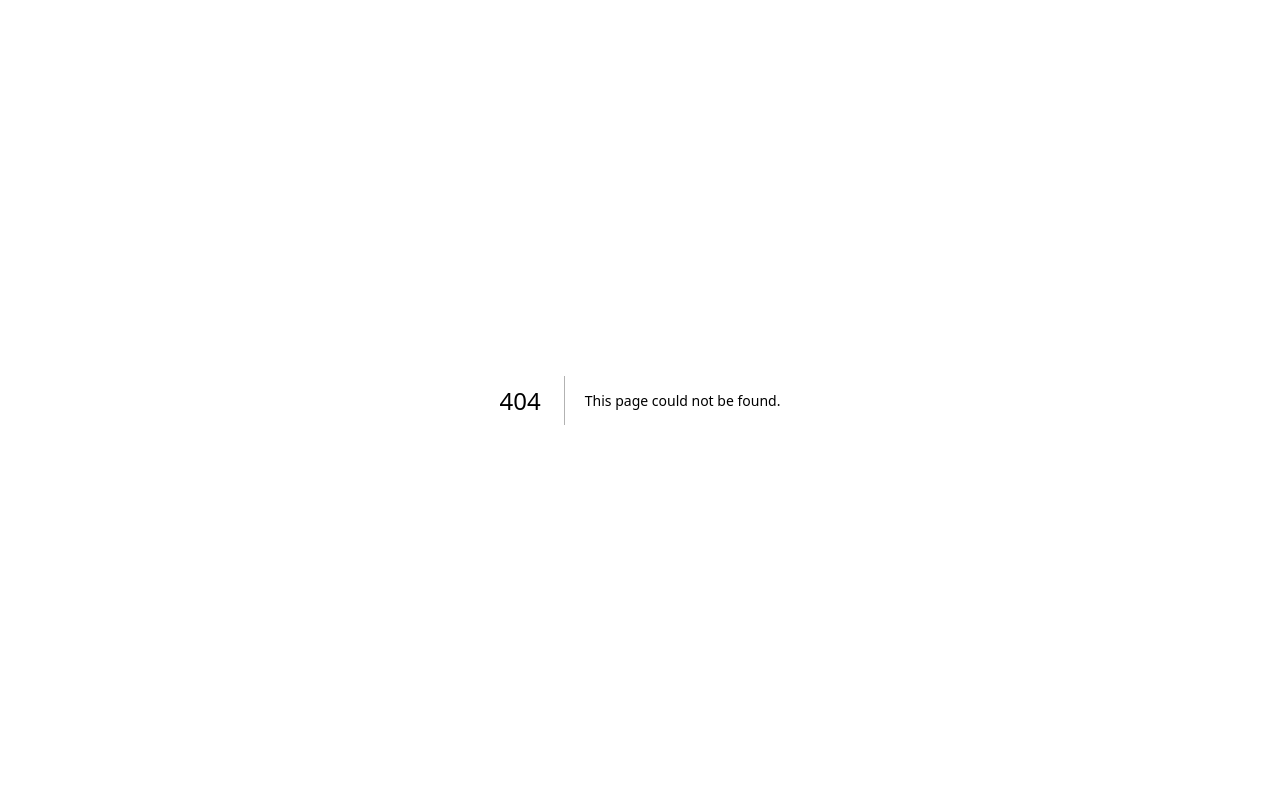
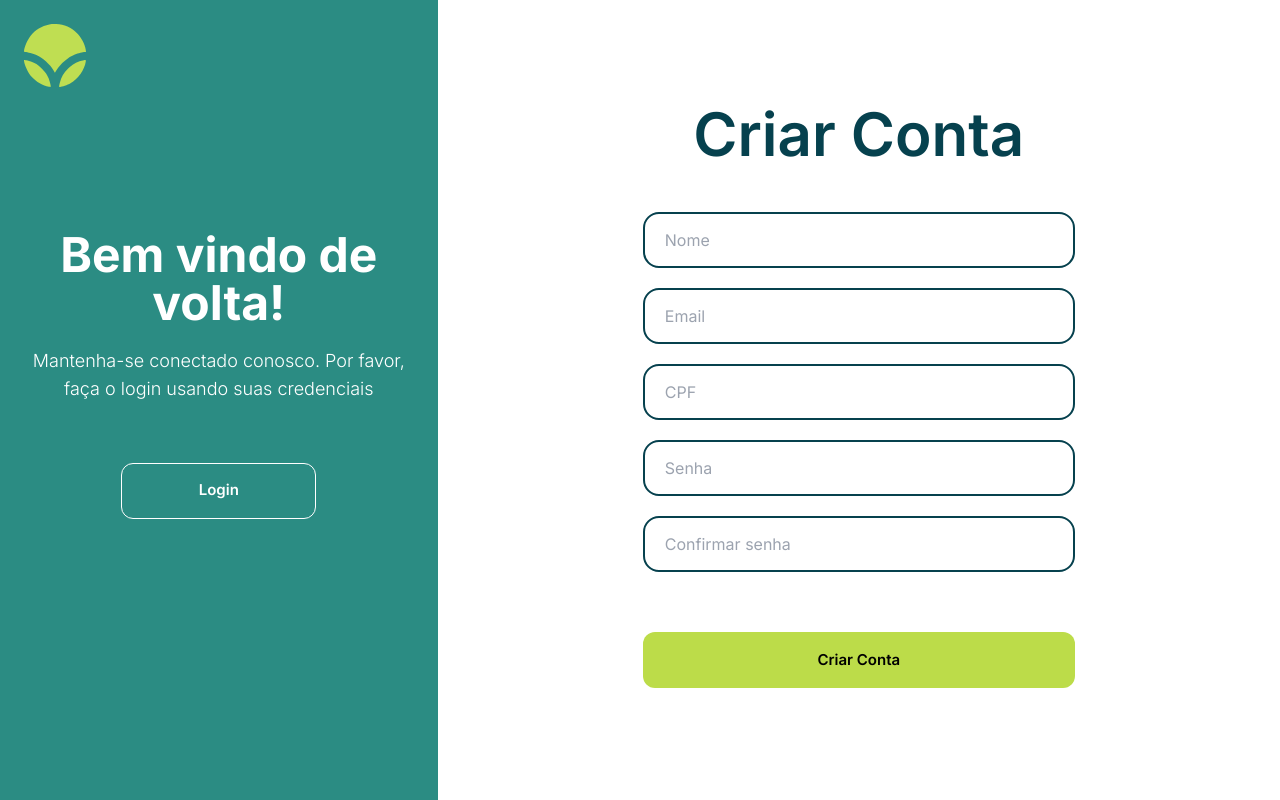
Before and after one commit to BahianDev/viva-amazonia, a Next.js app: page /sign-up in a window 1280 px wide. Before the commit this address had no page. Built offline with nearby package versions, Linux system fonts and the light colour scheme.

Commit message:
fix: authentication

```diff
--- a/src/app/api/auth/[...nextauth]/route.ts
+++ b/src/app/api/auth/[...nextauth]/route.ts
@@ -4,22 +4,20 @@ import NextAuth from "next-auth/next";
 import CredentialsProvider from "next-auth/providers/credentials";
 
 async function refreshToken(token: any): Promise<JWT> {
+  console.log("refresh");
   const res = await fetch("http://localhost:3001/auth/refresh", {
     method: "POST",
     headers: {
-      authorization: `Refresh ${token.backendTokens.refreshToken}`,
+      authorization: `Bearer ${token.refreshToken}`,
     },
   });
-  console.log("refreshed");
-
   const response = await res.json();
 
   return {
     ...token,
-    backendTokens: response,
+    ...response,
   };
 }
-
 
 export const authOptions: NextAuthOptions = {
   providers: [
@@ -58,21 +56,21 @@ export const authOptions: NextAuthOptions = {
     }),
   ],
   pages: {
-    signIn: "/signIn",
+    signIn: "/sign-in",
   },
+  secret: "secret",
   callbacks: {
-    async jwt({ token, user }: any) {
+    async jwt({ token, user }) {
       if (user) return { ...token, ...user };
 
-      if (new Date().getTime() < token.backendTokens.expiresIn) return token;
+      const payload = token as any;
+
+      if (new Date().getTime() < payload.expiresIn) return token;
 
       return await refreshToken(token);
     },
-
-    async session({ token, session }: any) {
-      session.user = token.user;
-      session.backendTokens = token.backendTokens;
-
+    async session({ token, session }) {
+      session.user = token;
       return session;
     },
   },
--- a/src/app/page.tsx
+++ b/src/app/page.tsx
@@ -6,8 +6,8 @@ import { formatHash } from "./utils/formatHash";
 import Sidebar from "..//components/sidebar";
 import { useEffect } from "react";
 import { AiOutlineMenu } from "react-icons/ai";
-import { getServerSession } from "next-auth";
-import { useSession } from "next-auth/react";
+import { useSession, signOut } from "next-auth/react";
+
 
 export default function Dashboard() {
   const { data } = useSession();
@@ -60,6 +60,7 @@ export default function Dashboard() {
             Bem Vindo, {data?.user?.name}
           </span>
           <Image
+            onClick={() => signOut()}
             src={"/avatar.png"}
             width={64}
             height={64}
--- a/src/app/signin/page.tsx
+++ b/src/app/sign-in/page.tsx
@@ -5,6 +5,7 @@ import Image from "next/image";
 import Link from "next/link";
 import { useRouter } from "next/navigation";
 import { useRef } from "react";
+import toast from "react-hot-toast";
 
 export default function SignIn() {
   const router = useRouter();
@@ -19,9 +20,11 @@ export default function SignIn() {
       redirect: false,
     });
 
-    if (!res?.error) {
-      router.push("http://localhost:3000");
+    if (!res?.ok) {
+      return toast.error("Email ou senha incorretos");
     }
+
+    router.push("http://localhost:3000");
   };
 
   return (
@@ -54,7 +57,8 @@ export default function SignIn() {
 
         <div className="flex flex-col w-full items-center gap-5 max-w-lg p-2">
           <input
-            placeholder="CPF"
+            placeholder="Email"
+            type="email"
             onChange={(e) => (userName.current = e.target.value)}
             className="h-14 w-full border-primary px-5 border-2 rounded-2xl focus:ring-secondary focus:ring-inset focus:ring-2 focus:shadow-secondary focus:border-secondary focus:outline-none"
           />
@@ -76,7 +80,10 @@ export default function SignIn() {
         </div>
 
         <div className="flex flex-col justify-center items-center">
-          <Link href={'/signup'} className="py-4 px-10 bg-primary text-secondary text-[15px] font-semibold rounded-xl hover:scale-105 mt-10">
+          <Link
+            href={"/sign-up"}
+            className="py-4 px-10 bg-primary text-secondary text-[15px] font-semibold rounded-xl hover:scale-105 mt-10"
+          >
             Faça seu Cadastro
           </Link>
         </div>
--- a/src/app/signup/page.tsx
+++ b/src/app/sign-up/page.tsx
@@ -1,26 +1,56 @@
 "use client";
 
-import { signIn } from "next-auth/react";
 import Image from "next/image";
 import Link from "next/link";
 import { useRouter } from "next/navigation";
 import { useRef } from "react";
+import { useForm } from "react-hook-form";
+import { api } from "../services/api";
+import toast from "react-hot-toast";
+
+type TFormValues = {
+  name: string;
+  email: string;
+  cpf: string;
+  password: string;
+  confirmPassword: string;
+};
 
 export default function SignIn() {
   const router = useRouter();
-  const userName = useRef("");
-  const pass = useRef("");
 
-  const onSubmit = async (e: React.FormEvent<HTMLFormElement>) => {
-    e.preventDefault();
-    const res = await signIn("credentials", {
-      username: userName.current,
-      password: pass.current,
-      redirect: false,
-    });
+  const {
+    handleSubmit,
+    register,
+    watch,
+    formState: { errors },
+  } = useForm<TFormValues>({
+    defaultValues: {
+      name: "",
+      email: "",
+      cpf: "",
+      password: "",
+      confirmPassword: "",
+    },
+  });
 
-    if (!res?.error) {
-      router.push("http://localhost:3000");
+  const password: any = useRef(null);
+  password.current = watch("password", "");
+
+  const onHandleFormSubmit = async (data: TFormValues) => {
+    try {
+      await api.post("user/register", {
+        name: data.name,
+        email: data.email,
+        cpf: data.cpf,
+        password: data.password,
+      });
+
+      toast.success("Usuário criado com sucesso!");
+
+      router.push("http://localhost:3000/");
+    } catch (error) {
+      return toast.error("Algo de errado aconteceu!");
     }
   };
 
@@ -41,13 +71,16 @@ export default function SignIn() {
             Mantenha-se conectado conosco. Por favor, faça o login usando suas
             credenciais
           </span>
-          <Link href={'/signin'} className="w-1/2 h-14 pt-[15px] pb-[15px] pl-[40px] pr-[40px] bg-transparent border border-white text-white text-[15px] font-semibold rounded-xl hover:scale-105 mt-10">
+          <Link
+            href={"/sign-in"}
+            className="w-1/2 h-14 pt-[15px] pb-[15px] pl-[40px] pr-[40px] bg-transparent border border-white text-white text-[15px] font-semibold rounded-xl hover:scale-105 mt-10"
+          >
             Login
           </Link>
         </div>
       </div>
       <form
-        onSubmit={onSubmit}
+        onSubmit={handleSubmit(onHandleFormSubmit)}
         className="flex flex-col bg-white min-h-screen overflow-y-scroll w-full items-center justify-center gap-10"
       >
         <span className="text-primary text-6xl font-semibold">Criar Conta</span>
@@ -55,33 +88,51 @@ export default function SignIn() {
         <div className="flex flex-col w-full items-center gap-5 max-w-md p-2">
           <input
             placeholder="Nome"
-            onChange={(e) => (userName.current = e.target.value)}
+            {...register("name", {
+              required: "Por favor, insira seu nome",
+            })}
             className="h-14 w-full border-primary px-5 border-2 rounded-2xl focus:ring-secondary focus:ring-inset focus:ring-2 focus:shadow-secondary focus:border-secondary focus:outline-none"
           />
           <input
             placeholder="Email"
+            {...register("email", {
+              required: "Por favor, insira seu email",
+            })}
             type="email"
-            onChange={(e) => (userName.current = e.target.value)}
             className="h-14 w-full border-primary px-5 border-2 rounded-2xl focus:ring-secondary focus:ring-inset focus:ring-2 focus:shadow-secondary focus:border-secondary focus:outline-none"
           />
           <input
             placeholder="CPF"
-            onChange={(e) => (userName.current = e.target.value)}
+            {...register("cpf", {
+              required: "Por favor, insira o cpf",
+            })}
             className="h-14 w-full border-primary px-5 border-2 rounded-2xl focus:ring-secondary focus:ring-inset focus:ring-2 focus:shadow-secondary focus:border-secondary focus:outline-none"
           />
           <input
             placeholder="Senha"
+            {...register("password", {
+              required: "Por favor, insira a senha",
+            })}
             type="password"
-            onChange={(e) => (pass.current = e.target.value)}
             className="h-14 w-full border-primary px-5 border-2 rounded-2xl focus:ring-secondary focus:ring-inset focus:ring-2 focus:shadow-secondary focus:border-secondary focus:outline-none"
           />
           <input
             placeholder="Confirmar senha"
+            {...register("confirmPassword", {
+              validate: (value) =>
+                value === password.current || "As senhas não coincindem!",
+            })}
             type="password"
-            onChange={(e) => (pass.current = e.target.value)}
-            className="h-14 w-full border-primary px-5 border-2 rounded-2xl focus:ring-secondary focus:ring-inset focus:ring-2 focus:shadow-secondary focus:border-secondary focus:outline-none"
+            className={`h-14 w-full border-primary px-5 border-2 rounded-2xl focus:ring-secondary focus:ring-inset focus:ring-2 focus:shadow-secondary focus:border-secondary focus:outline-none`}
           />
-
+          {errors.confirmPassword && (
+            <p className="text-red-500">{errors.confirmPassword.message}</p>
+          )}
+          {errors.name && <p className="text-red-500">{errors.name.message}</p>}{" "}
+          {errors.email && (
+            <p className="text-red-500">{errors.email.message}</p>
+          )}{" "}
+          {errors.cpf && <p className="text-red-500">{errors.cpf.message}</p>}
           <button
             type="submit"
             className="w-full h-14 py-4 px-10 bg-secondary text-[15px] font-semibold rounded-xl hover:scale-105 mt-10"
```
Also changed, not shown: src/middleware.ts (added, +13 -0 lines), 1 other file (tests, documents, lock files or other folders).
